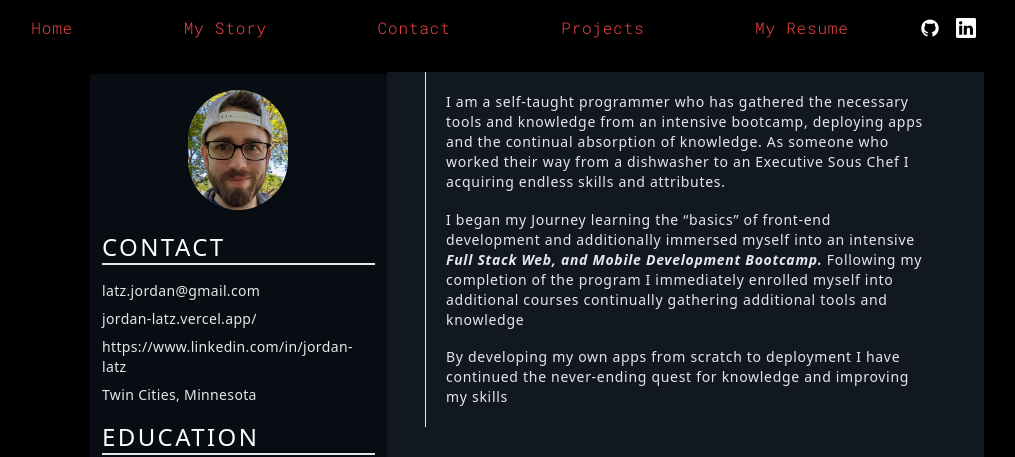
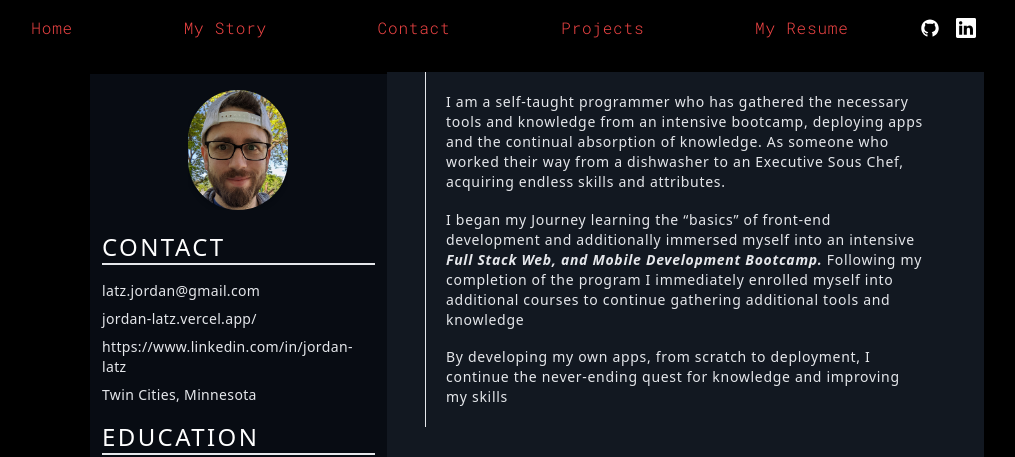
Before and after one commit to latz09/portfolio, a Next.js app: page /my_resume in a window 1280 px wide. Shown: the top 457 px of the page, without its empty margins (104-1119 px from the left). Built offline with nearby package versions, Linux system fonts and the light colour scheme.

Commit message:
typo in resume

```diff
--- a/components/Resume/MainContent.js
+++ b/components/Resume/MainContent.js
@@ -9,10 +9,10 @@ const MainContent = () => {
 		<div className='grid gap-4 bg-gray-800 bg-opacity-60'>
 			<div className='prose text-sm tracking-wider leading-5 text-gray-200 place-self-center p-5 md:border-l'>
 				<p className=''>
-				I am a self-taught programmer who has gathered the necessary tools and knowledge from an intensive bootcamp, deploying apps and the continual absorption of knowledge.  As someone who worked their way from a dishwasher to an Executive Sous Chef I acquiring endless skills and attributes.
+				I am a self-taught programmer who has gathered the necessary tools and knowledge from an intensive bootcamp, deploying apps and the continual absorption of knowledge.  As someone who worked their way from a dishwasher to an Executive Sous Chef, acquiring endless skills and attributes.
 				</p>
-				<p>I began my Journey learning the “basics” of front-end development and additionally immersed myself into an intensive <span className="font-semibold italic"> Full Stack Web, and Mobile Development Bootcamp. </span> Following my completion of the program I immediately enrolled myself into additional courses continually gathering additional tools and knowledge</p>
-				<p>By developing my own apps from scratch to deployment I have continued the never-ending quest for knowledge and improving my skills </p>
+				<p>I began my Journey learning the “basics” of front-end development and additionally immersed myself into an intensive <span className="font-semibold italic"> Full Stack Web, and Mobile Development Bootcamp. </span> Following my completion of the program I immediately enrolled myself into additional courses to continue gathering additional tools and knowledge</p>
+				<p>By developing my own apps, from scratch to deployment, I continue the never-ending quest for knowledge and improving my skills </p>
 			</div>
 			<div className='text-gray-200'>
 				<h1 className='text-center text-2xl text-gray-200 mt-4'>EXPERIENCE</h1>
```
